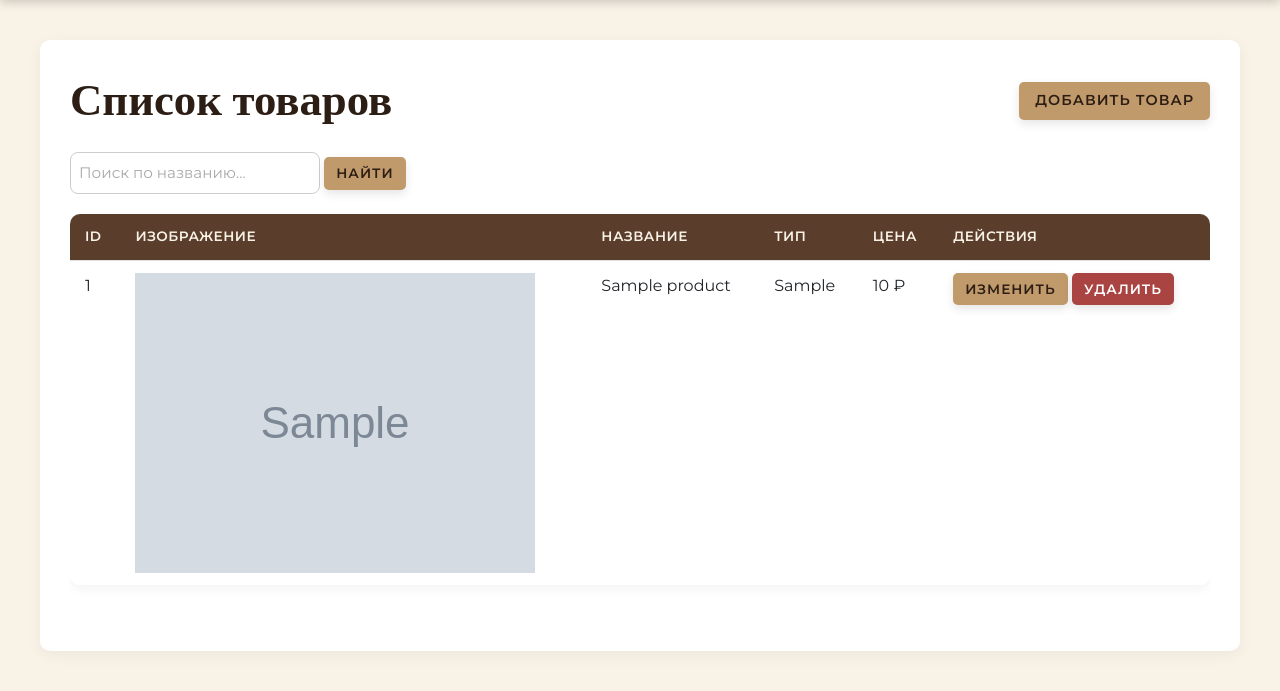
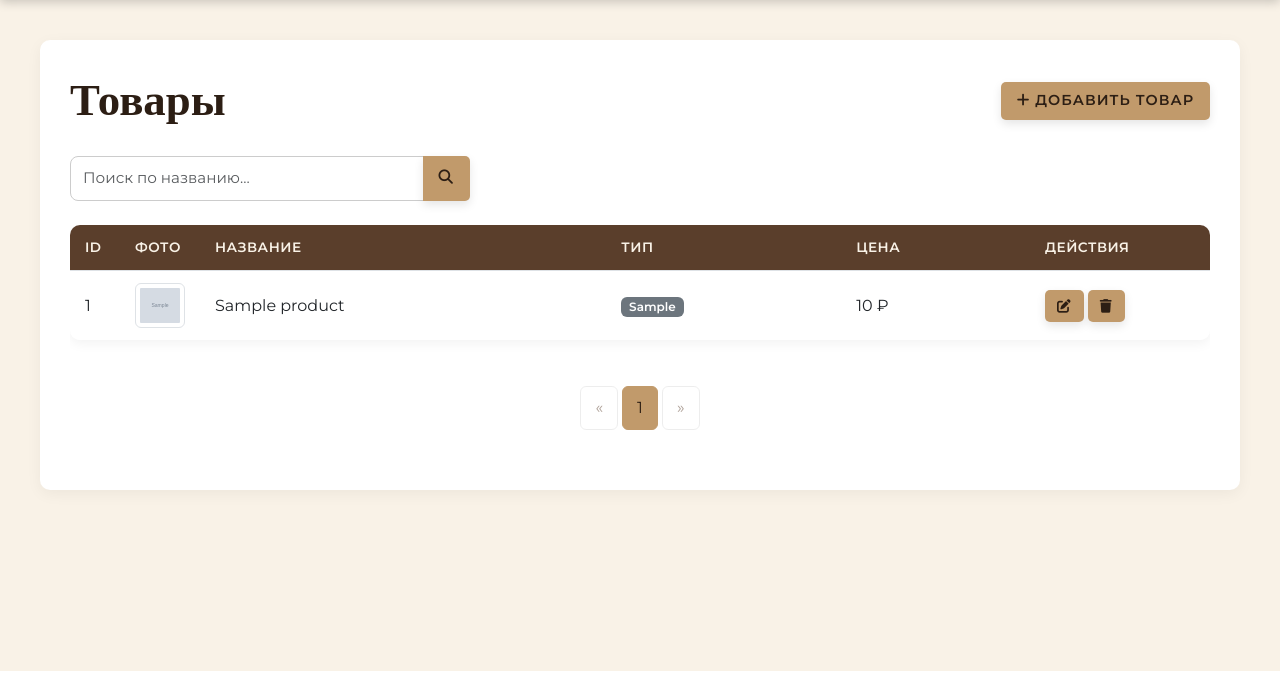
Before and after one commit to dashaavramenko3000-droid/leather-store, a Flask app: page /admin/products in a window 1280 px wide. Shown: the part 129-820 px from the top of the page. Run offline with Flask 3, Linux system fonts and the light colour scheme; a user stored in the database is signed in; tables that the repository leaves empty hold one stand-in row (values such as "Sample post"); grey boxes marked "Sample" are stand-in pictures.

Commit message:
1) обновлена страница товары в админке

```diff
--- a/app/templates/admin/base.html
+++ b/app/templates/admin/base.html
@@ -14,7 +14,7 @@
 
     <!-- Основные стили (после Bootstrap, чтобы переопределять его) -->
     <link rel="stylesheet" href="{{ url_for('static', filename='css/style.css') }}">
-
+    <link rel="stylesheet" href="https://cdnjs.cloudflare.com/ajax/libs/font-awesome/6.5.1/css/all.min.css">
     <!-- Дополнительные стили для конкретных страниц -->
     {% block extra_css %}{% endblock %}
 </head>
@@ -27,14 +27,14 @@
         </div>
         <nav class="admin-nav">
             <ul>
-                <li><a href="{{ url_for('admin.dashboard') }}">Панель</a></li>
-                <li><a href="{{ url_for('admin.products') }}">Товары</a></li>
-                <li><a href="{{ url_for('admin.orders') }}">Заказы</a></li>
-                <li><a href="{{ url_for('admin.custom_orders') }}">Заявки</a></li>
-                <li><a href="{{ url_for('admin.reviews') }}">Отзывы</a></li>
-                <li><a href="{{ url_for('admin.email_settings') }}">Настройки почты</a></li>
-                <li><a href="{{ url_for('admin.admin_logs') }}">Журнал</a></li>
-                <li><a href="{{ url_for('admin.logout') }}">Выйти</a></li>
+                <li><a href="{{ url_for('admin.dashboard') }}" hx-boost="false">Панель</a></li>
+                <li><a href="{{ url_for('admin.products') }}" hx-boost="false">Товары</a></li>
+                <li><a href="{{ url_for('admin.orders') }}" hx-boost="false">Заказы</a></li>
+                <li><a href="{{ url_for('admin.custom_orders') }}" hx-boost="false">Заявки</a></li>
+                <li><a href="{{ url_for('admin.reviews') }}" hx-boost="false">Отзывы</a></li>
+                <li><a href="{{ url_for('admin.email_settings') }}" hx-boost="false">Настройки почты</a></li>
+                <li><a href="{{ url_for('admin.admin_logs') }}" hx-boost="false">Журнал</a></li>
+                <li><a href="{{ url_for('admin.logout') }}" hx-boost="false">Выйти</a></li>
             </ul>
         </nav>
     </div>
--- a/app/templates/admin/products.html
+++ b/app/templates/admin/products.html
@@ -3,27 +3,35 @@
 {% block title %}Товары{% endblock %}
 
 {% block content %}
-<div style="display: flex; justify-content: space-between; align-items: center; margin-bottom: 20px;">
-    <h2>Список товаров</h2>
-    <a href="{{ url_for('admin.add_product') }}" class="btn">Добавить товар</a>
+<div class="d-flex justify-content-between align-items-center mb-4">
+    <h2>Товары</h2>
+    <a href="{{ url_for('admin.add_product') }}" class="btn btn-success">
+        <i class="fas fa-plus"></i> Добавить товар
+    </a>
 </div>
 
-<form method="get" style="margin-bottom: 20px;">
-    <input type="text" name="search" value="{{ search }}" placeholder="Поиск по названию..."
-           style="padding: 8px; width: 250px;">
-    <button type="submit" class="btn btn-sm">Найти</button>
+<!-- Поиск -->
+<form method="GET" action="{{ url_for('admin.products') }}" class="mb-4">
+    <div class="input-group" style="max-width: 400px;">
+        <input type="text" name="search" value="{{ search }}" class="form-control" placeholder="Поиск по названию...">
+        <button class="btn btn-outline-secondary" type="submit"><i class="fas fa-search"></i></button>
+        {% if search %}
+        <a href="{{ url_for('admin.products') }}" class="btn btn-outline-secondary">Сброс</a>
+        {% endif %}
+    </div>
 </form>
 
+{% if products %}
 <div class="table-responsive">
-    <table class="table">
+    <table class="table table-hover align-middle">
         <thead>
         <tr>
-            <th>ID</th>
-            <th>Изображение</th>
+            <th style="width: 50px;">ID</th>
+            <th style="width: 80px;">Фото</th>
             <th>Название</th>
             <th>Тип</th>
             <th>Цена</th>
-            <th>Действия</th>
+            <th style="width: 180px;">Действия</th>
         </tr>
         </thead>
         <tbody>
@@ -33,23 +41,51 @@
             <td>
                 {% set main_image = product.images|sort(attribute='order')|first %}
                 {% if main_image %}
-                <img src="{{ url_for('static', filename=main_image.image_path) }}" class="product-thumb">
+                <img src="{{ url_for('static', filename=main_image.image_path) }}" alt="{{ product.name }}"
+                     class="img-thumbnail" style="width: 60px; height: 45px; object-fit: cover;">
                 {% else %}
-                <span>Нет фото</span>
+                <img src="{{ url_for('static', filename='img/placeholder.png') }}" alt="Нет фото" class="img-thumbnail"
+                     style="width: 60px; height: 45px; object-fit: cover;">
                 {% endif %}
             </td>
             <td>{{ product.name }}</td>
-            <td>{{ product.product_type }}</td>
+            <td><span class="badge bg-secondary">{{ product.product_type }}</span></td>
             <td>{{ product.price }} ₽</td>
             <td>
-                <a href="{{ url_for('admin.edit_product', product_id=product.id) }}" class="btn btn-sm">Изменить</a>
-                <a href="{{ url_for('admin.delete_product', product_id=product.id) }}" class="btn btn-sm"
-                   style="background-color:#a94442; color:white;"
-                   onclick="return confirm('Удалить этот товар?')">Удалить</a>
-            </td>
+                <a href="{{ url_for('admin.edit_product', product_id=product.id) }}" class="btn btn-sm btn-outline-dark"
+                   title="Редактировать"><i class="fas fa-edit"></i> </a>
+                <a href="{{ url_for('admin.delete_product', product_id=product.id) }}"
+                   class="btn btn-sm btn-outline-danger" title="Удалить" onclick="return confirm('Удалить товар?')"><i
+                        class="fas fa-trash"></i> </a></td>
         </tr>
         {% endfor %}
         </tbody>
     </table>
 </div>
+
+{% if pagination %}
+<nav aria-label="Пагинация">
+    <ul class="pagination">
+        <li class="page-item {% if not pagination.has_prev %}disabled{% endif %}">
+            <a class="page-link" href="{{ url_for('admin.products', page=pagination.prev_num, search=search) }}">«</a>
+        </li>
+        {% for p in pagination.iter_pages() %}
+        {% if p %}
+        <li class="page-item {% if p == pagination.page %}active{% endif %}">
+            <a class="page-link" href="{{ url_for('admin.products', page=p, search=search) }}">{{ p }}</a>
+        </li>
+        {% else %}
+        <li class="page-item disabled"><span class="page-link">…</span></li>
+        {% endif %}
+        {% endfor %}
+        <li class="page-item {% if not pagination.has_next %}disabled{% endif %}">
+            <a class="page-link" href="{{ url_for('admin.products', page=pagination.next_num, search=search) }}">»</a>
+        </li>
+    </ul>
+</nav>
+{% endif %}
+
+{% else %}
+<p>Товары не найдены.</p>
+{% endif %}
 {% endblock %}
--- a/static/css/style.css
+++ b/static/css/style.css
@@ -2255,7 +2255,6 @@
     }
 }
 
-.header-actions
     /* ---------- Индивидуальный заказ ---------- */
 .custom-order-page {
     padding: 40px 0;
```
Also changed, not shown: static/ts/main.ts (+5 -5 lines).
